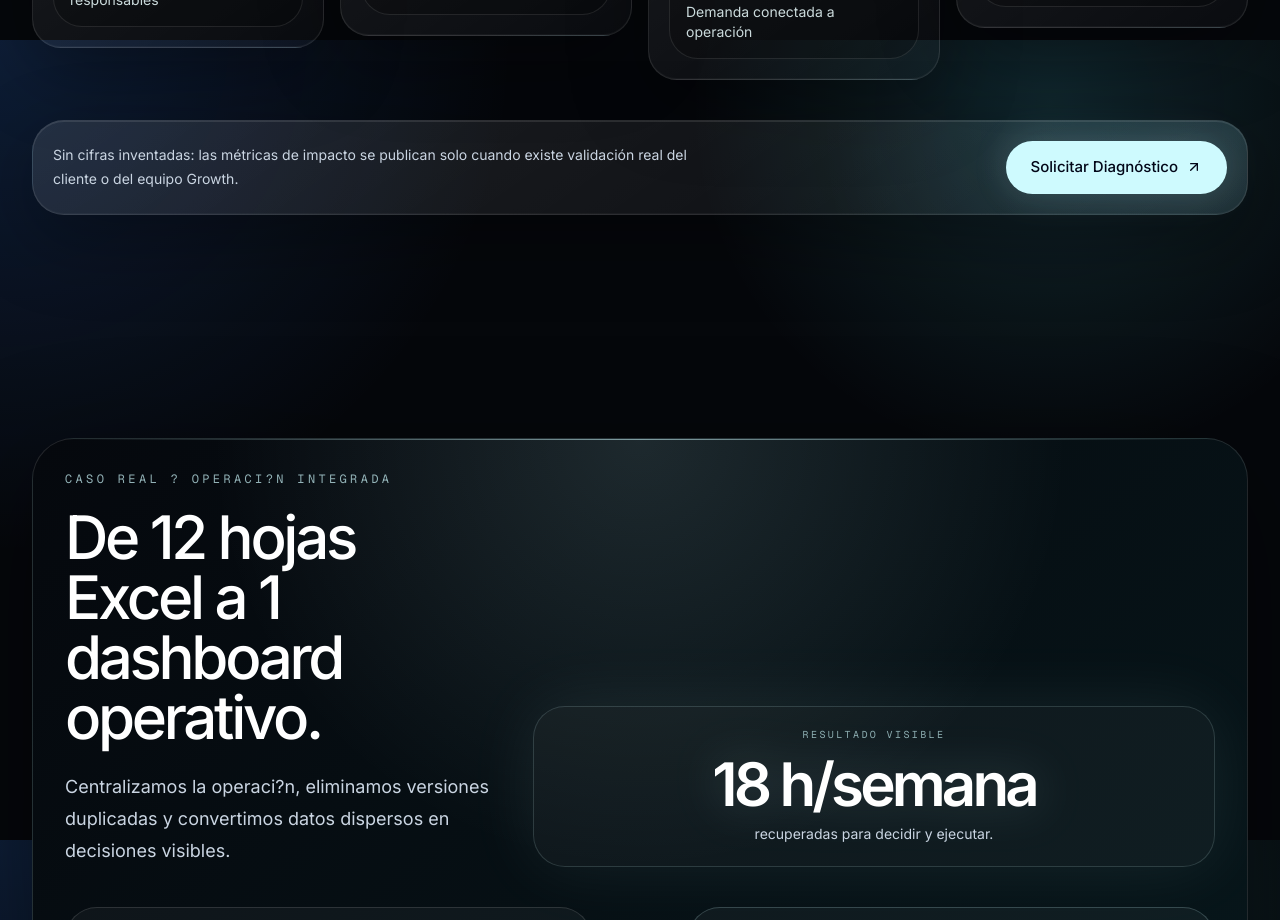
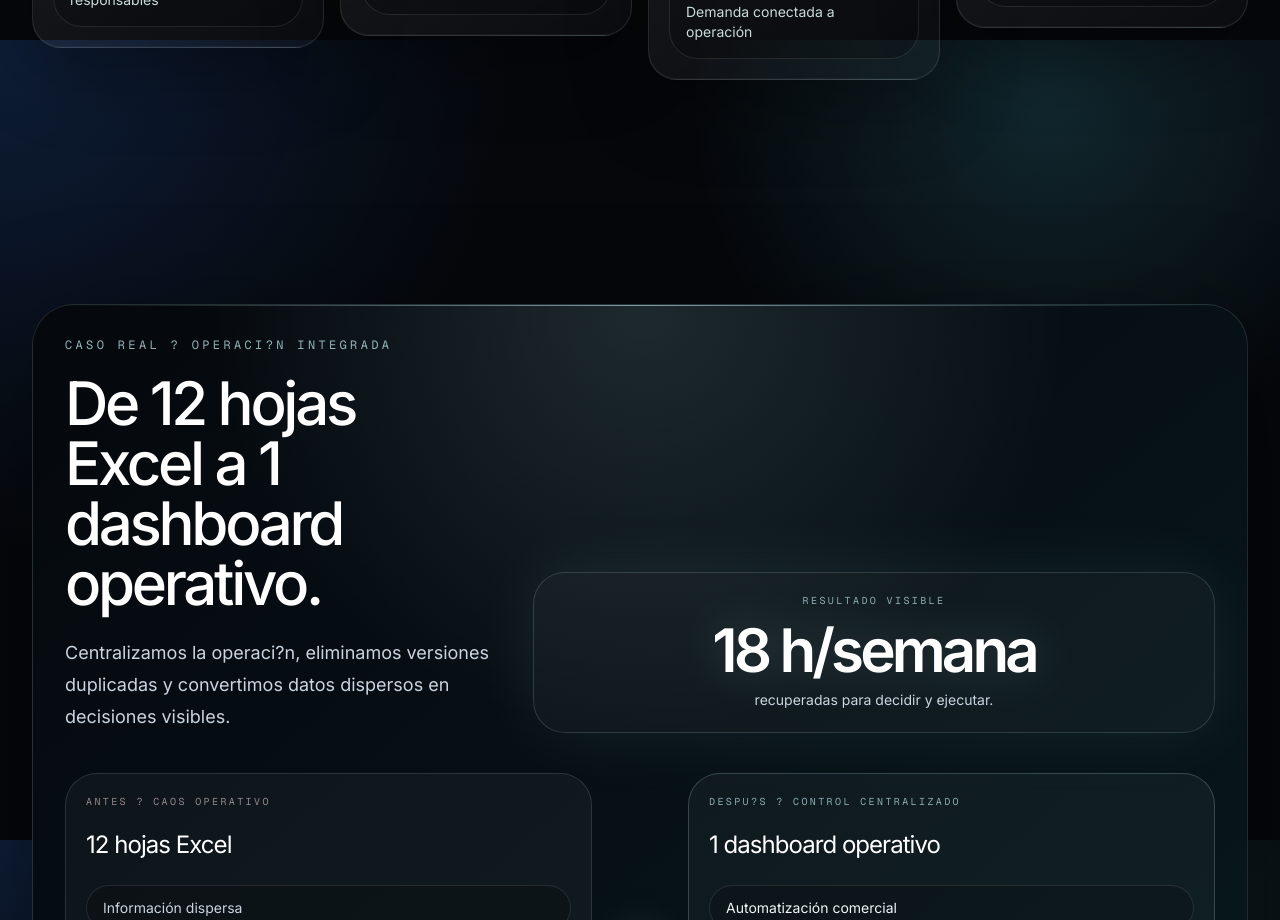
Before and after one commit to antoniobravocabanillas/vrilla.latam, a Next.js app: page / in a window 1280 px wide. Shown: the part 2360-3280 px from the top of the page. Built offline with nearby package versions, Linux system fonts and the light colour scheme.

Commit message:
Remove internal metrics note from landing

```diff
--- a/src/app/page.tsx
+++ b/src/app/page.tsx
@@ -158,14 +158,6 @@ export default function Home() {
             </Reveal>
           ))}
         </div>
-        <Reveal direction="up" delay={0.08}>
-          <div className="mt-10 flex flex-col items-start justify-between gap-5 rounded-[2rem] border border-white/10 p-5 surface-panel sm:flex-row sm:items-center">
-            <p className="max-w-2xl text-sm leading-6 text-slate-300">
-              Sin cifras inventadas: las métricas de impacto se publican solo cuando existe validación real del cliente o del equipo Growth.
-            </p>
-            <PremiumLink href="/contacto">Solicitar Diagnóstico</PremiumLink>
-          </div>
-        </Reveal>
       </section>
 
       <section className="container-shell py-24 lg:py-28">
```
